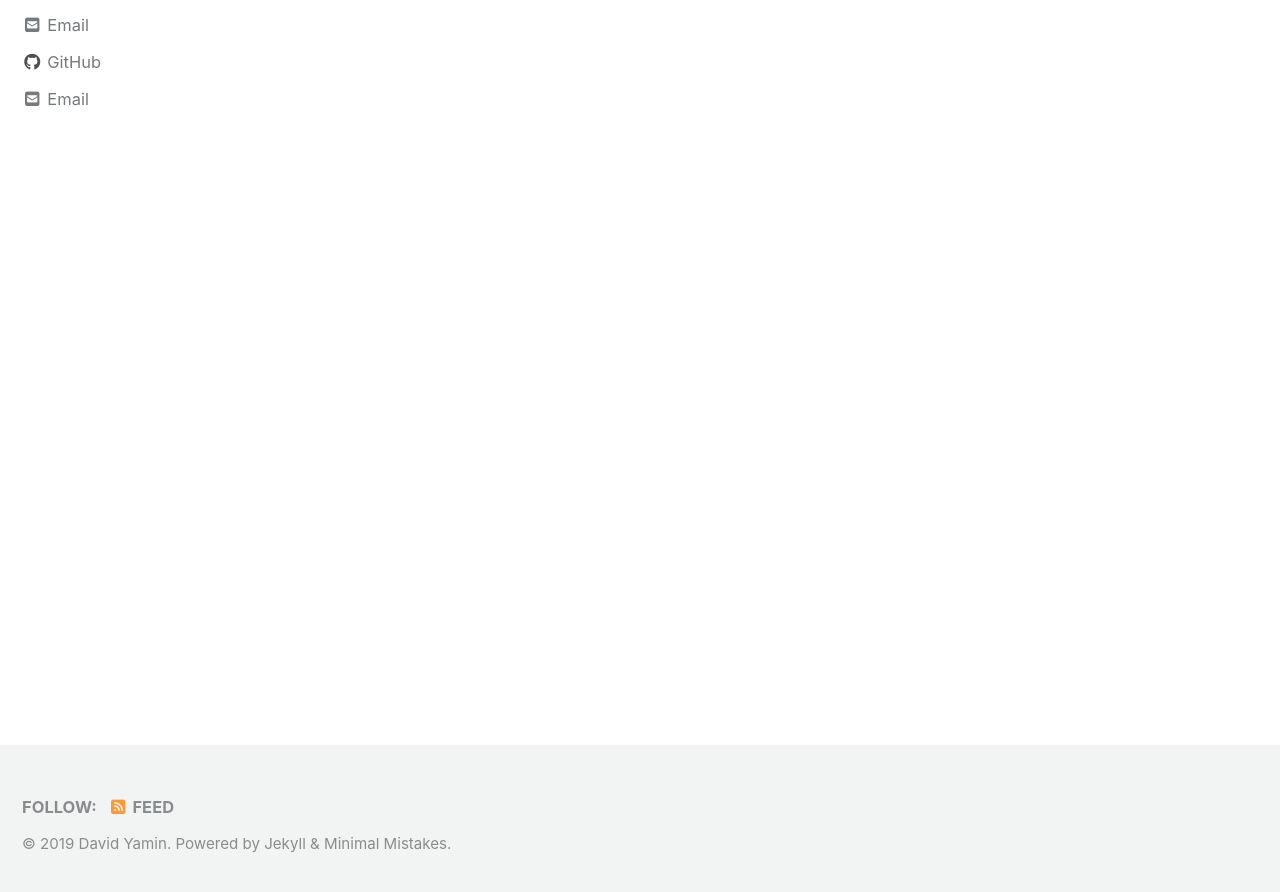
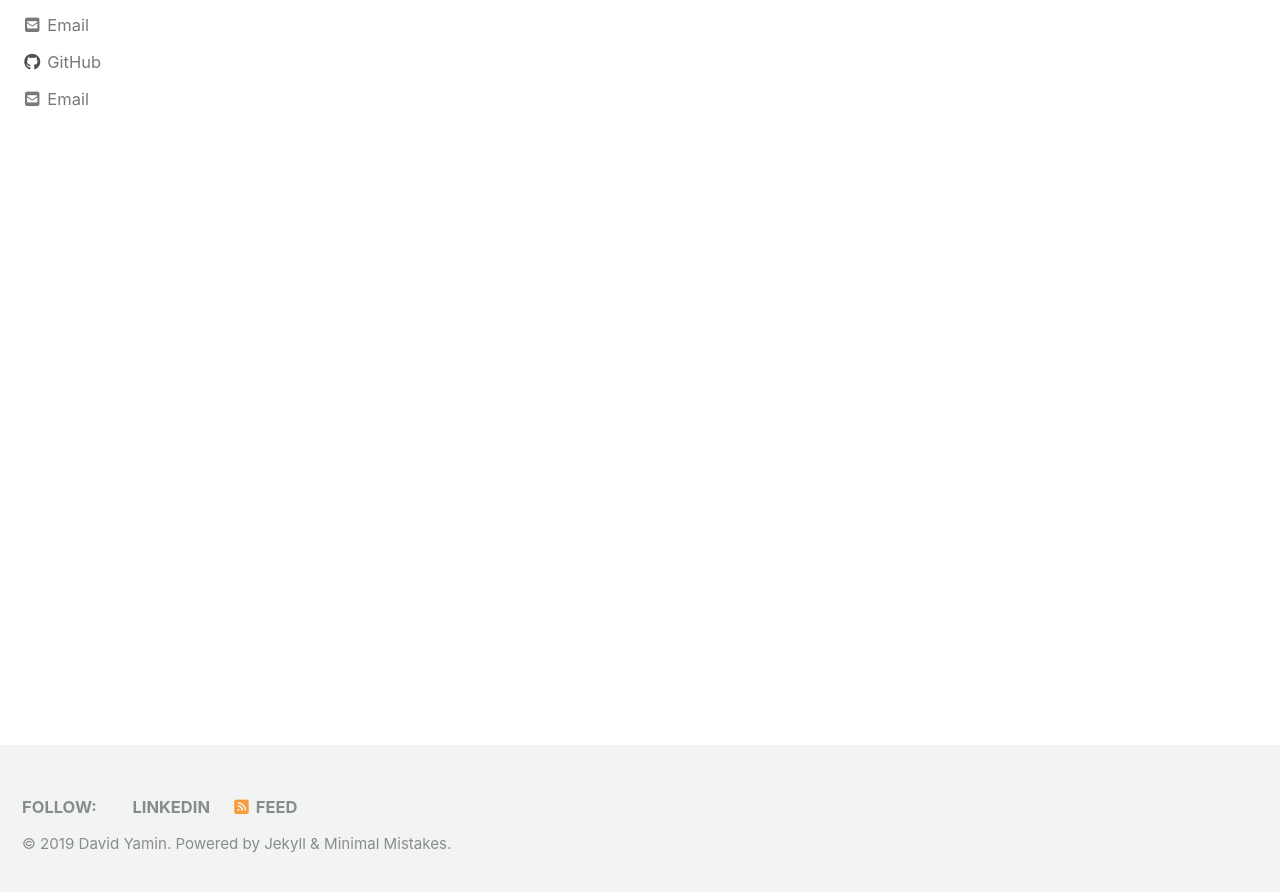
Before and after one commit to David-Yamin/David-Yamin.github.io, a Jekyll site: the page built from index.html, in a window 1280 px wide and 900 px high, scrolled down 222 px. Shown: the top 892 px of the window. Built offline with Jekyll 4.4.1, drawn with Linux system fonts in a browser that asks for light colours; cached includes are drawn as plain includes; nearby versions of some CDN libraries; the list of posts is cut into pages by our own code.

Commit message:
Update _config.yml

```diff
--- a/_config.yml
+++ b/_config.yml
@@ -132,9 +132,9 @@ author:
 # Site Footer
 footer:
   links:
-    - label: "Twitter"
-      icon: "fab fa-fw fa-twitter-square"
-      # url:
+    - label: "LinkedIn"
+      icon: "fab fa-fw fa-LinkedIn-square"
+      url:  "https://linkedin.com/in/davidyamin"
     - label: "Facebook"
       icon: "fab fa-fw fa-facebook-square"
       # url:
```
